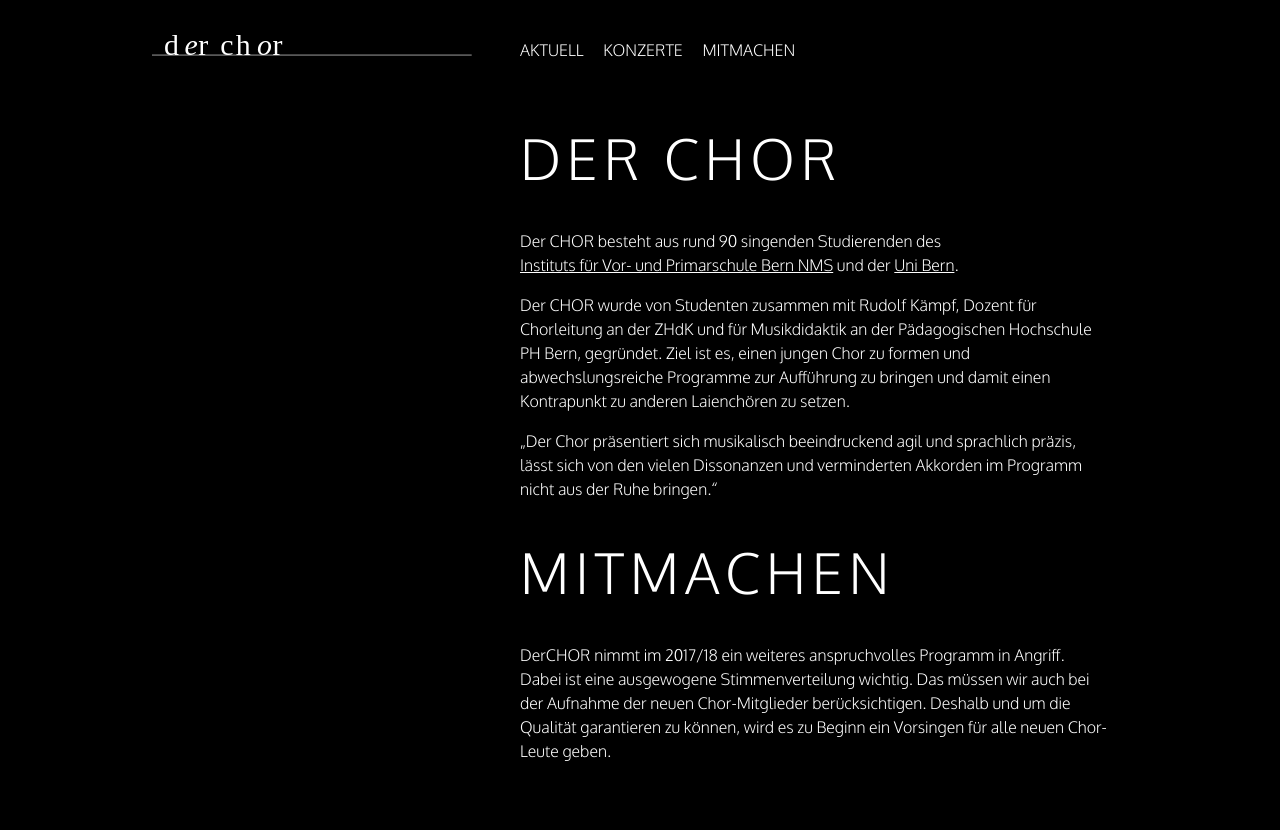
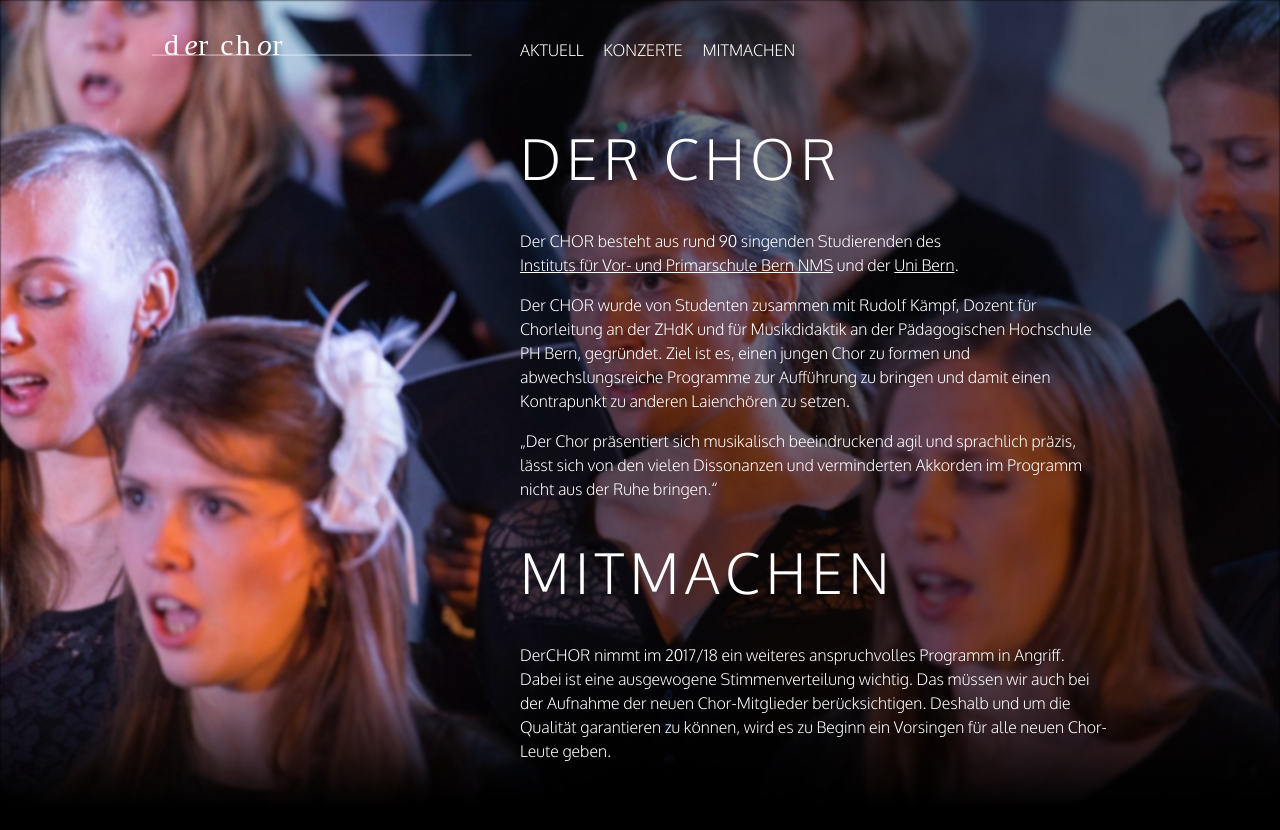
Before and after one commit to derchor/website, a Jekyll site: the page built from index.html, in a window 1280 px wide. Shown: the top 830 px of the page. Built offline with Jekyll 4.4.1, drawn with Linux system fonts in a browser that asks for light colours.

Commit message:
Updated 'index.html' via CloudCannon

```diff
--- a/index.html
+++ b/index.html
@@ -1,5 +1,5 @@
 ---
-background_image_path: '/uploads/Schatten&Licht-derchor_16-27-2.jpg'
+background_image_path: '/images/2016/Schatten&Licht-derchor_16-187kl.jpg'
 background_color_rgb: 'rgb(0, 0, 0)'
 background_opacity: 0.5
 concert:
```
